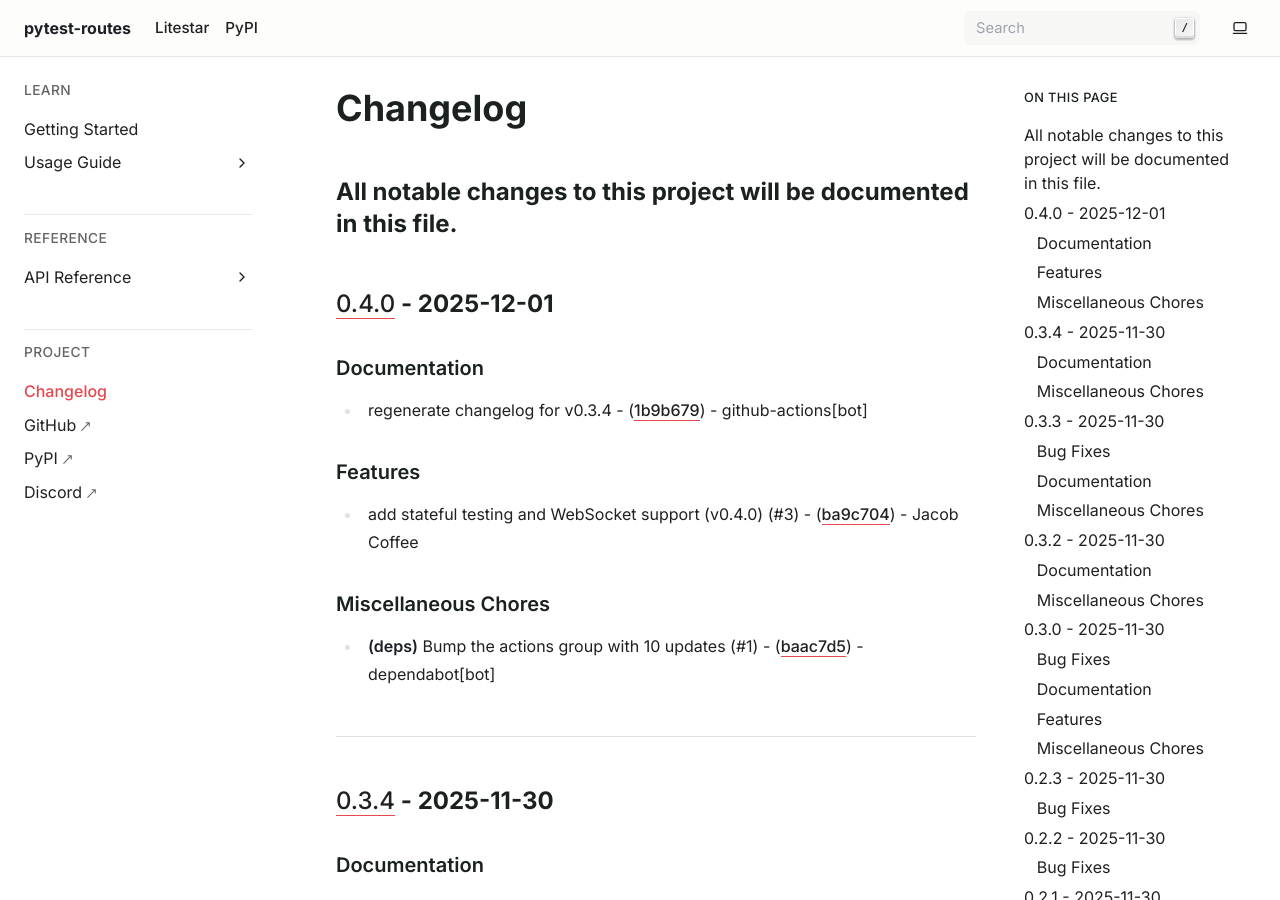
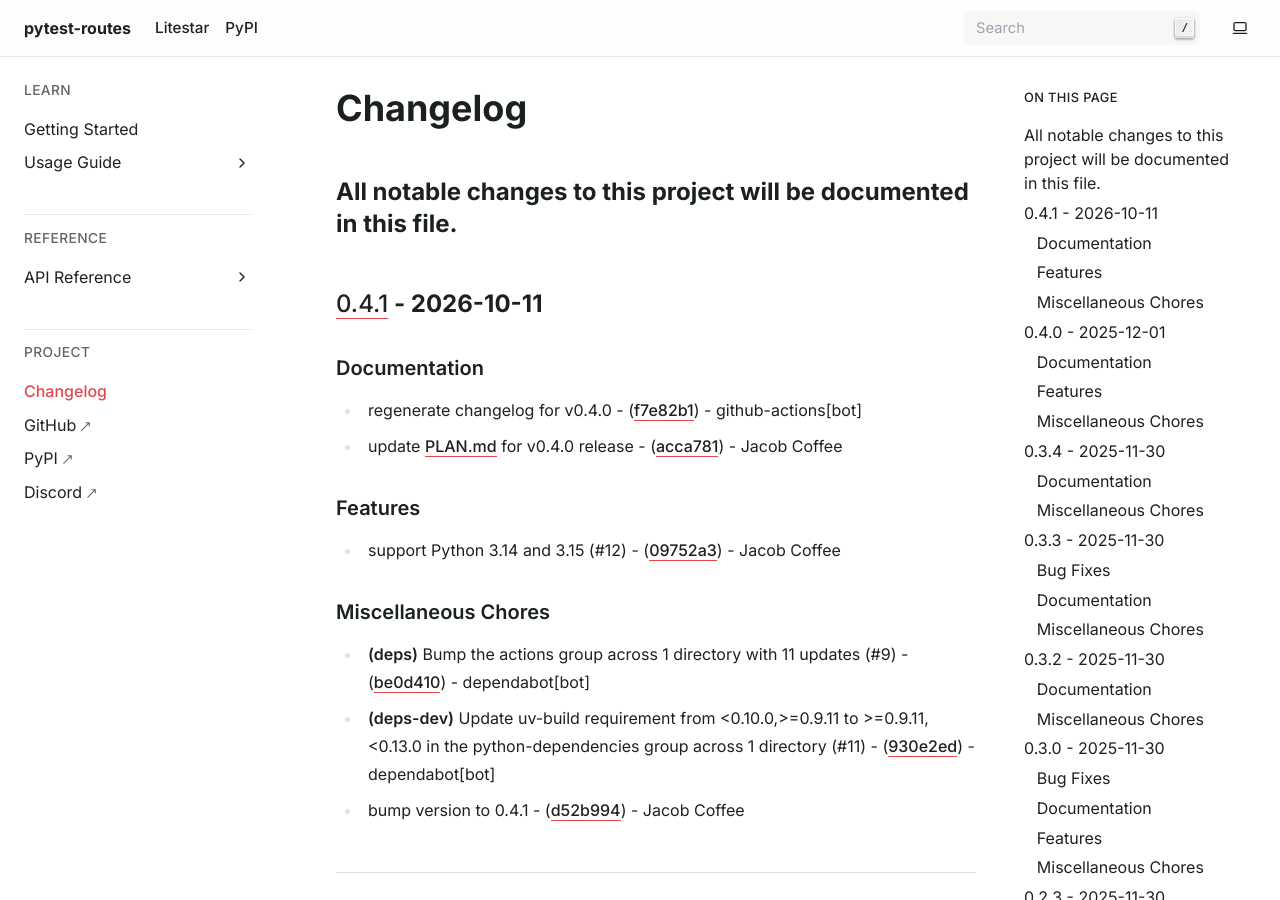
Before and after one commit to JacobCoffee/pytest-routes, a Sphinx documentation site: the page built from docs/changelog.md, in a window 1280 px wide and 900 px high. Built offline with Sphinx 7.4.7, drawn with Linux system fonts in a browser that asks for light colours; the version number is read from the project's files by our own code.

Commit message:
docs: regenerate changelog for v0.4.1

```diff
--- a/docs/changelog.md
+++ b/docs/changelog.md
@@ -1,6 +1,24 @@
 # Changelog
 
 All notable changes to this project will be documented in this file.
+---
+## [0.4.1](https://github.com/JacobCoffee/pytest-routes/compare/v0.4.0..v0.4.1) - 2026-10-11
+
+### Documentation
+
+- regenerate changelog for v0.4.0 - ([f7e82b1](https://github.com/JacobCoffee/pytest-routes/commit/f7e82b198786f51a84d3fe3444ac1f31635d7fcc)) - github-actions[bot]
+- update PLAN.md for v0.4.0 release - ([acca781](https://github.com/JacobCoffee/pytest-routes/commit/acca7816d8cb37ae1477ced266cbf7e89c7d22f4)) - Jacob Coffee
+
+### Features
+
+- support Python 3.14 and 3.15 (#12) - ([09752a3](https://github.com/JacobCoffee/pytest-routes/commit/09752a37cc864b6481ec5a164d79c728e46731ca)) - Jacob Coffee
+
+### Miscellaneous Chores
+
+- **(deps)** Bump the actions group across 1 directory with 11 updates (#9) - ([be0d410](https://github.com/JacobCoffee/pytest-routes/commit/be0d4107dbea4561ecac3a95c933fc1d5073d0d1)) - dependabot[bot]
+- **(deps-dev)** Update uv-build requirement from <0.10.0,>=0.9.11 to >=0.9.11,<0.13.0 in the python-dependencies group across 1 directory (#11) - ([930e2ed](https://github.com/JacobCoffee/pytest-routes/commit/930e2ed90d726e4445a21c365abe2467a22a6453)) - dependabot[bot]
+- bump version to 0.4.1 - ([d52b994](https://github.com/JacobCoffee/pytest-routes/commit/d52b994caaefbb4d07d0fe1110cf3ab5775d07c7)) - Jacob Coffee
+
 ---
 ## [0.4.0](https://github.com/JacobCoffee/pytest-routes/compare/v0.3.4..v0.4.0) - 2025-12-01
 
```
